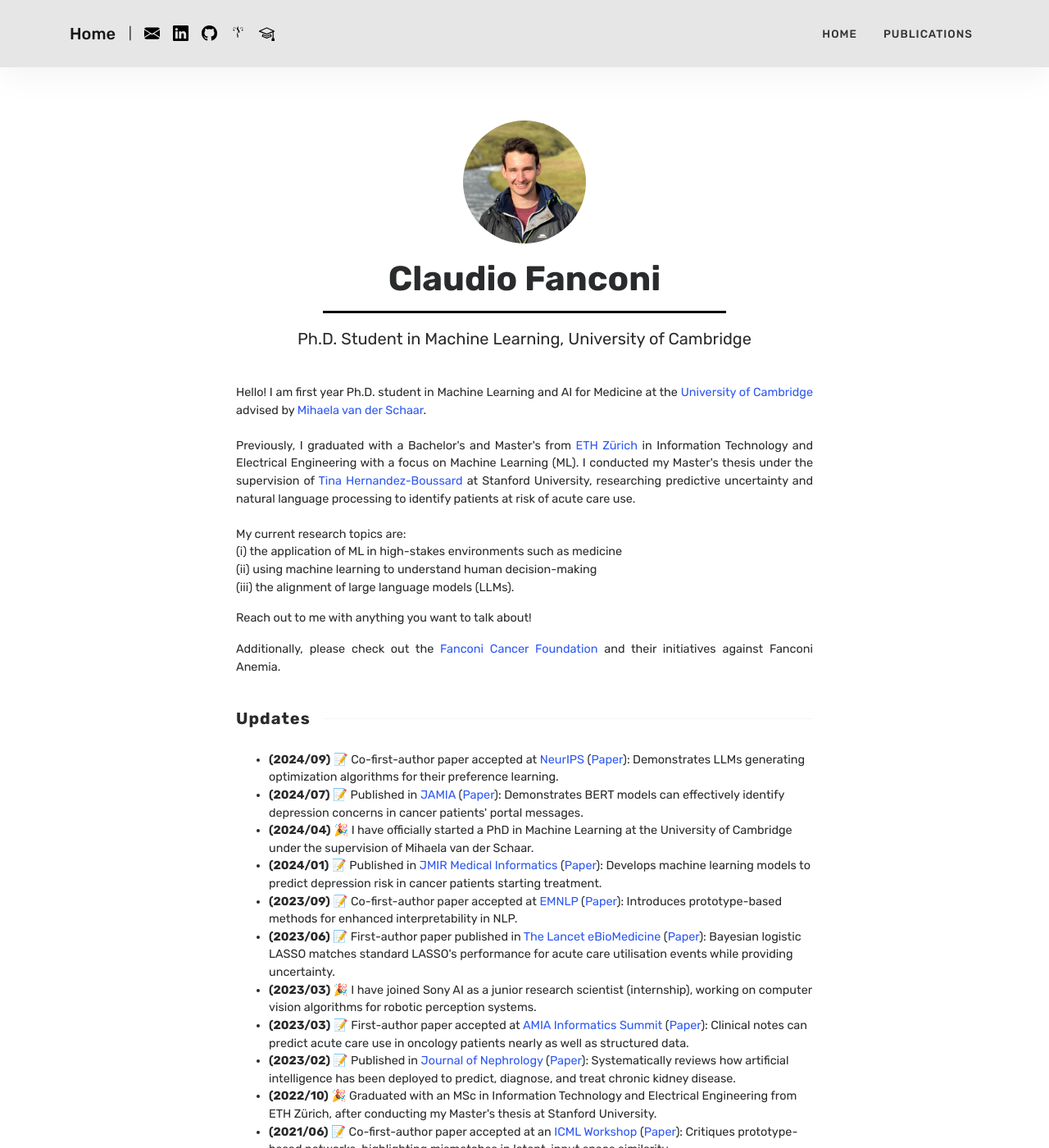
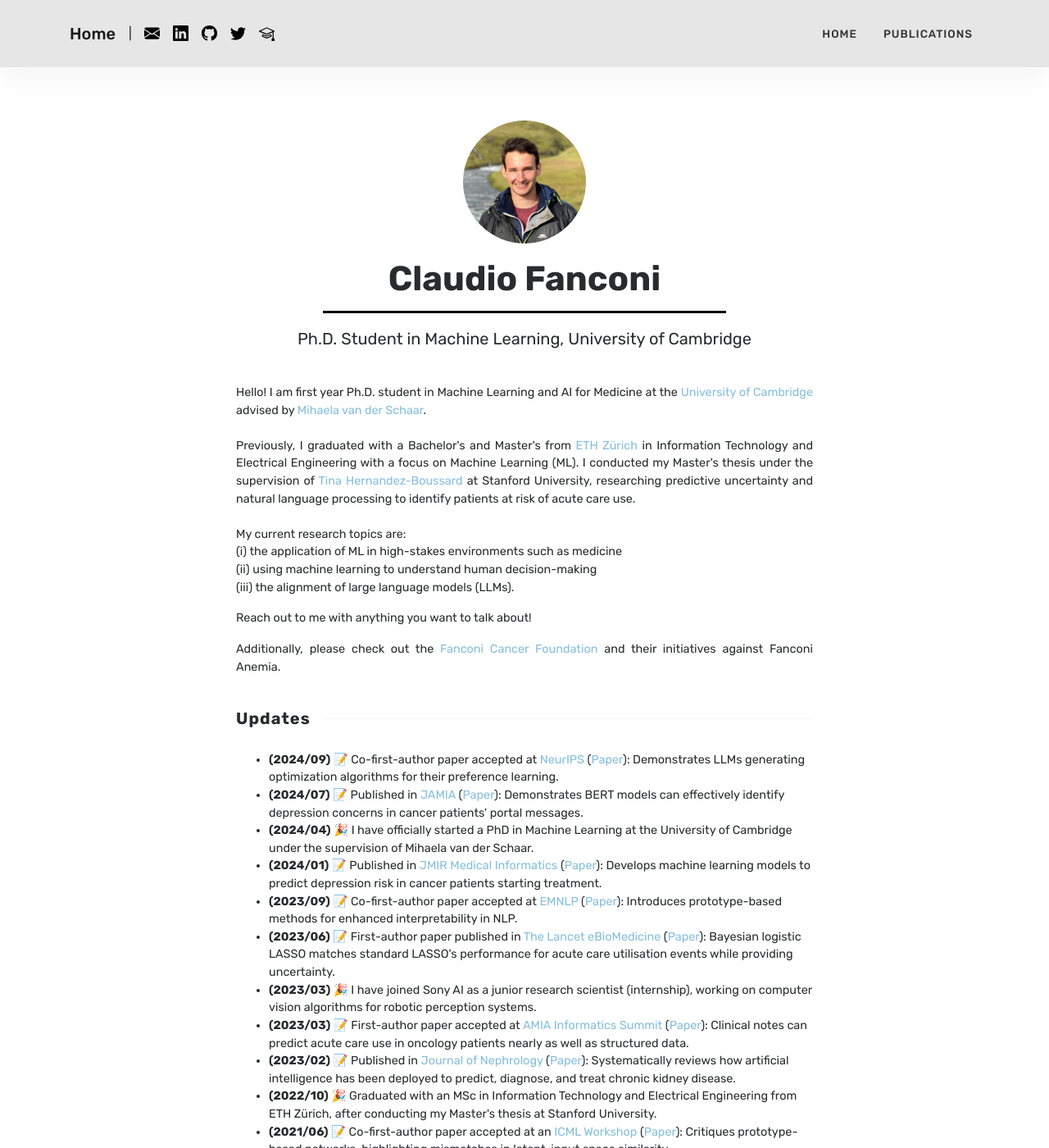
Before and after one commit to fanconic/fanconic.github.io, a Jekyll site: the page built from index.html, in a window 1280 px wide and 1400 px high. Shown: the whole window at 82% size. Built offline with Jekyll 4.4.1, drawn with Linux system fonts in a browser that asks for light colours; the list of posts is cut into pages by our own code.

Commit message:
added bluesky handle

```diff
--- a/_layouts/default.html
+++ b/_layouts/default.html
@@ -82,12 +82,13 @@
 
                 <a class="d-inline-block social-icon" target="_blank"
                     href="https://bsky.app/profile/fanconic.bsky.social">
-                    <svg xmlns="http://www.w3.org/2000/svg" width="19" height="19" fill="black" class="bi"
-                        viewBox="0 0 288 264">
+                    <svg xmlns="http://www.w3.org/2000/svg" width="19" height="19" fill="black" class="bi bi-twitter"
+                        viewBox="0 0 16 16">
                         <path
-                            d="M207.6 63.4l15.2 30.8 15.3-30.8L207.6 63.4zM178 111.2l45.3-92.3L178 111.2zM192.8 44.3l14.5-29.5-30.2 29.5H192.8zM223.3 44.3h15.7L208.8 14.8 223.3 44.3zM146.3 126.3l31.7-15.1-31.7-63.7V126.3zM146.3 47.5V0L117 47.5H146.3zM146.3 160.6V130l-29.3 30.6H146.3zM146.3 189.1v-28.5h-31.7L146.3 189.1zM117 189.1h29.3v28.5L117 189.1zM117 130h29.3v30.6L117 130zM117 47.5h29.3v47.5L117 47.5zM87.7 111.2l45.3-92.3L87.7 111.2zM80.1 63.4L64.9 94.2 49.6 63.4H80.1zM95.2 44.3L80.7 14.8l30.2 29.5H95.2zM64.7 44.3H49L79.2 14.8 64.7 44.3z" />
+                            d="M5.026 15c6.038 0 9.341-5.003 9.341-9.334q.002-.211-.006-.422A6.7 6.7 0 0 0 16 3.542a6.7 6.7 0 0 1-1.889.518 3.3 3.3 0 0 0 1.447-1.817 6.5 6.5 0 0 1-2.087.793A3.286 3.286 0 0 0 7.875 6.03a9.32 9.32 0 0 1-6.767-3.429 3.29 3.29 0 0 0 1.018 4.382A3.3 3.3 0 0 1 .64 6.575v.045a3.29 3.29 0 0 0 2.632 3.218 3.2 3.2 0 0 1-.865.115 3 3 0 0 1-.614-.057 3.28 3.28 0 0 0 3.067 2.277A6.6 6.6 0 0 1 .78 13.58a6 6 0 0 1-.78-.045A9.34 9.34 0 0 0 5.026 15" />
                     </svg>
                 </a>
+
 
                 <a class="d-inline-block social-icon" target="_blank"
                     href="https://scholar.google.com/citations?user=Uko0QY4AAAAJ">
--- a/assets/css/theme.css
+++ b/assets/css/theme.css
@@ -14,7 +14,7 @@ body {
 }
 
 a {
-    color: #2d58f3;
+    color: #84bedd;
 }
 
 a,
@@ -896,8 +896,8 @@ a.btn {
 }
 
 .btn.follow {
-    border-color: #2d58f3;
-    color: #2d58f3;
+    border-color: #84bedd;
+    color: #84bedd;
     padding: 3px 10px;
     text-align: center;
     border-radius: 999em;
@@ -908,8 +908,8 @@ a.btn {
 }
 
 .btn.subscribe {
-    background-color: #2d58f3;
-    border-color: #2d58f3;
+    background-color: #84bedd;
+    border-color: #84bedd;
     color: rgba(255, 255, 255, 1);
     fill: rgba(255, 255, 255, 1);
     border-radius: 30px;
@@ -954,8 +954,8 @@ a.btn {
 }
 
 .alertbar input[type="submit"] {
-    background-color: #2d58f3;
-    border: 1px solid #2d58f3;
+    background-color: #84bedd;
+    border: 1px solid #84bedd;
     color: rgba(255, 255, 255, 1);
     fill: rgba(255, 255, 255, 1);
     font-size: 0.85rem;
```
